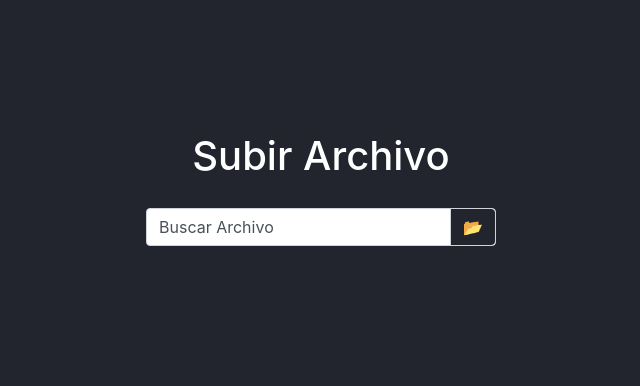
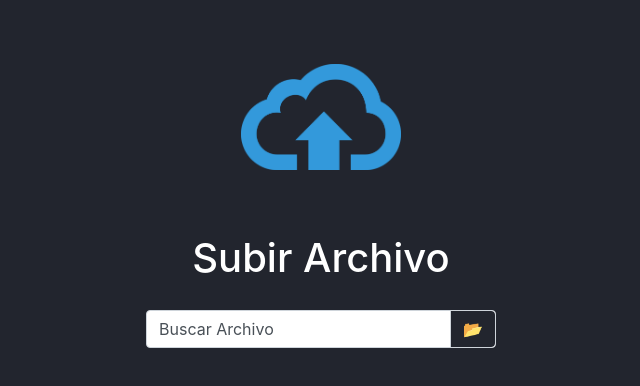
Before and after one commit to PeralStudio/upload-files, a React (Create React App) app: page / in a window 1280 px wide. Shown: the top 386 px of the page, without its empty margins (319-959 px from the left). Built offline with nearby package versions, Linux system fonts and the light colour scheme; what simple-zustand-devtools would draw is missing.

Commit message:
✨ feat : Add logo

```diff
--- a/src/App.js
+++ b/src/App.js
@@ -17,7 +17,6 @@ function App() {
     return (
         <div className="App">
             <Toaster />
-            {!image && <h1 style={{ marginTop: "100px" }}>Subir Archivo</h1>}
             <InputImage />
             <div style={{ display: "contents" }}>
                 <ImageUploaded />
--- a/src/components/InputImage.jsx
+++ b/src/components/InputImage.jsx
@@ -1,5 +1,6 @@
 import { useStore } from "../store/store";
 import toast from "react-hot-toast";
+import logo from "../assets/logo-upload.png";
 
 const InputImage = () => {
     const { image } = useStore((state) => ({
@@ -94,6 +95,9 @@ const InputImage = () => {
     };
 
     return (
+        <>
+            <img src={logo} alt="imagen" style={{ width: "10rem", marginTop: "2rem" }} />
+            {!image && <h1 style={{ marginTop: "4rem" }}>Subir Archivo</h1>}
             <div className="custom-file" style={{ width: "350px" }}>
                 {!image && (
                     <input
@@ -115,6 +119,7 @@ const InputImage = () => {
                     </label>
                 )}
             </div>
+        </>
     );
 };
 
```
Also changed, not shown: src/assets/logo-upload.png (added). Lines whose indentation alone changed are shown as unchanged.
